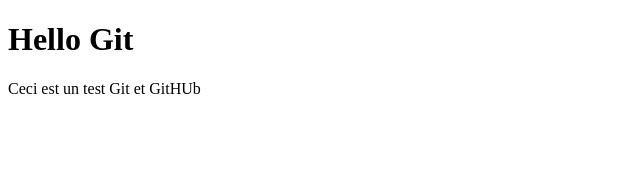
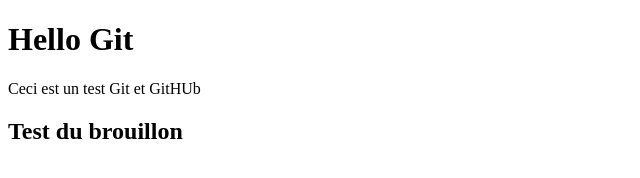
Before and after one commit to MendrikaNomentsoa/HelloGit, a plain HTML site: page index.html in a window 1280 px wide. Shown: the whole page, without its empty margins (0-640 px from the left). Drawn offline with Linux system fonts and the light colour scheme.

Commit message:
Ajout d'un brouillon

```diff
--- a/index.html
+++ b/index.html
@@ -8,5 +8,6 @@
 <body>
     <h1>Hello Git</h1>
     <p>Ceci est un test Git et GitHUb</p>
+    <h2>Test du brouillon</h2>
 </body>
 </html>
```
